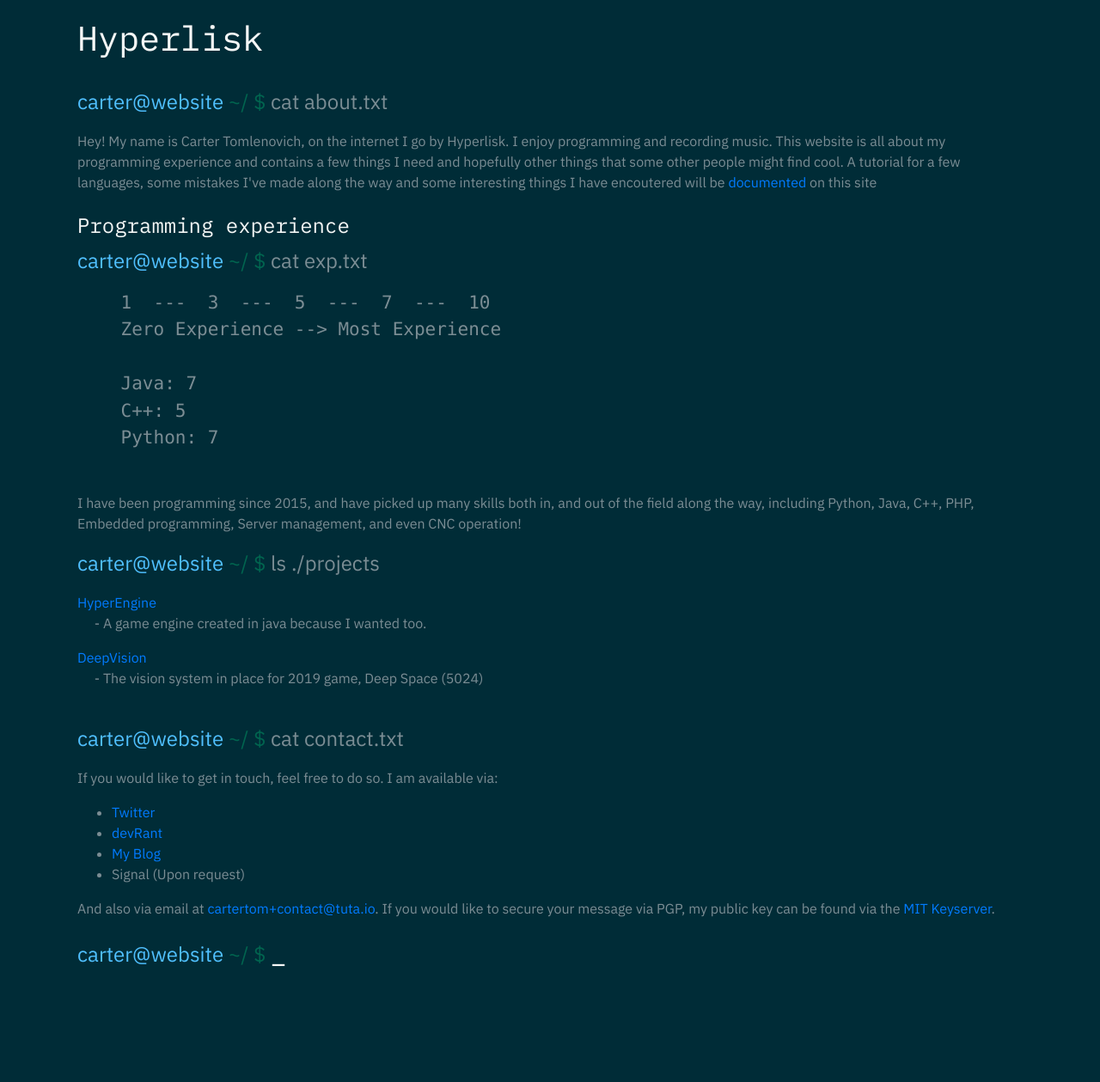
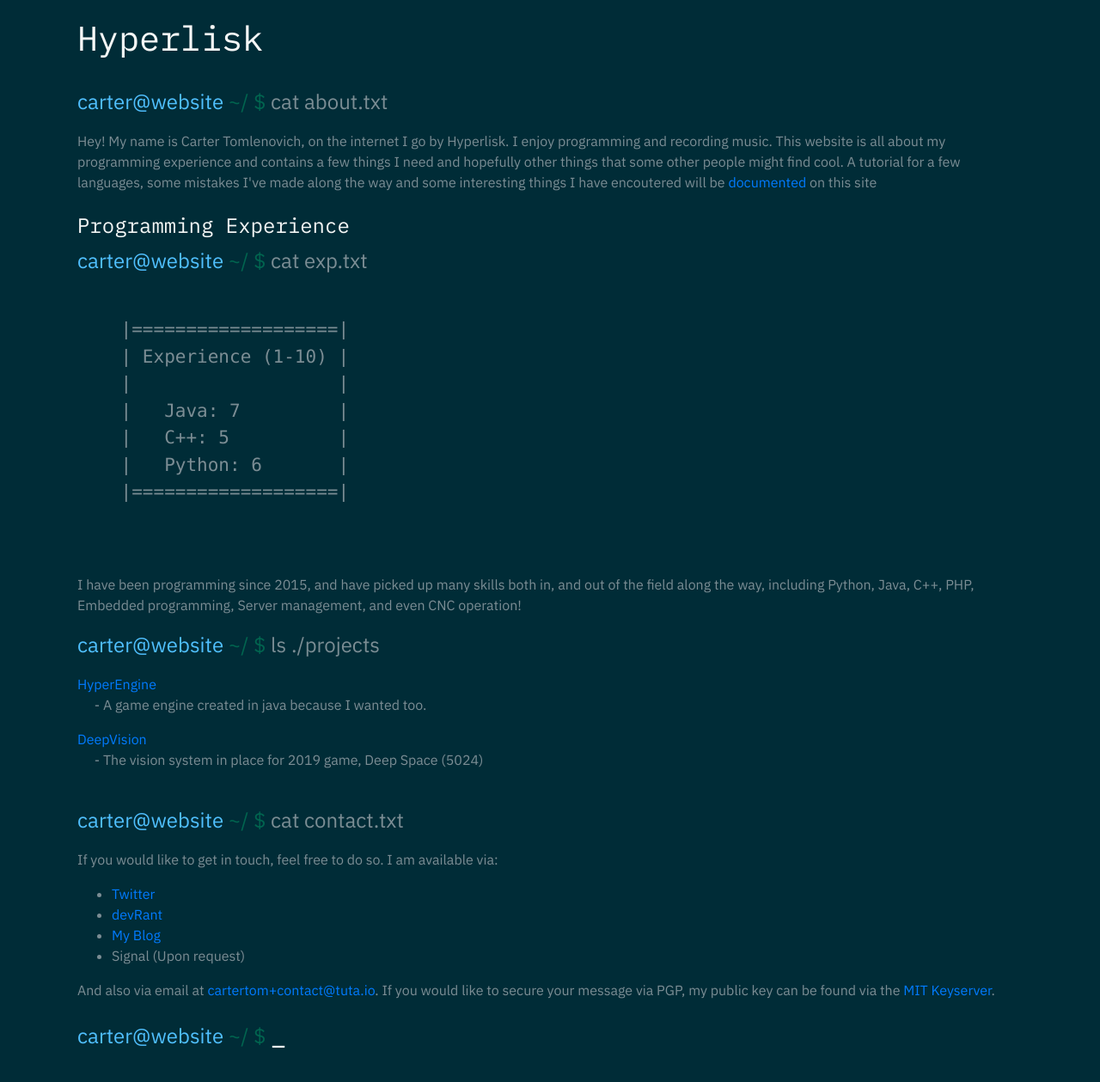
Before and after one commit to hyperliskdev/hyperliskdev.github.io, a Jekyll site: the page built from index.md, in a window 1280 px wide. Shown: the whole page at 86% size. Built offline with Jekyll 4.4.1, drawn with Linux system fonts in a browser that asks for light colours; before the commit the page ends 1164 px from its top, so only the background shows below that.

```diff
--- a/Gemfile
+++ b/Gemfile
@@ -33,7 +33,7 @@ end
 gem "wdm", "~> 0.1.0", :install_if => Gem.win_platform?
 
 
-#gem 'jekyll-admin', group: :jekyll_plugins
+gem 'jekyll-admin', group: :jekyll_plugins
 #gem 'jekyll-redirect-from'
 gem 'jemoji'
 gem 'jekyll-mentions'
--- a/_config.yml
+++ b/_config.yml
@@ -18,7 +18,7 @@ plugins:
     #  - jekyll-redirect-from # https://github.com/jekyll/jekyll-redirect-from
   - jemoji
   - jekyll-mentions
-
+  - jekyll-admin
 # Exclude from processing.
 # The following items will not be processed, by default. Create a custom list
 # to override the default setting.
--- a/index.md
+++ b/index.md
@@ -4,7 +4,7 @@ layout: home
 
 <!-- About -->
 
-#### Programming experience
+#### Programming Experience
 
 
 <div class="term">
@@ -12,12 +12,15 @@ layout: home
     <p class="term-path">~/ $</p>
     <p class="term-cat">cat exp.txt</p>
     <pre class="langs">
-    1  ---  3  ---  5  ---  7  ---  10
-    Zero Experience --> Most Experience
 
-    Java: 7
-    C++: 5
-    Python: 7
+    |===================|
+    | Experience (1-10) |
+    |                   |
+    |   Java: 7         |
+    |   C++: 5          |
+    |   Python: 6       |
+    |===================|
+
     </pre>
 
 </div>
```
Also changed, not shown: _posts/_drafts/2019-10-11-chemistry.md (added, +34 -0 lines), _posts/science/2019-10-11-chemistry.md (deleted, +0 -6 lines), Gemfile.lock, _posts/_drafts/2019-10-11-calc.md (renamed from _posts/complex-math/2019-10-11-calc.md), _posts/_drafts/2019-10-11-java.md (renamed from _posts/programming-general/2019-10-11-java.md), _posts/_drafts/2019-10-11-python.md (renamed from _posts/programming-general/2019-10-11-python.md).
